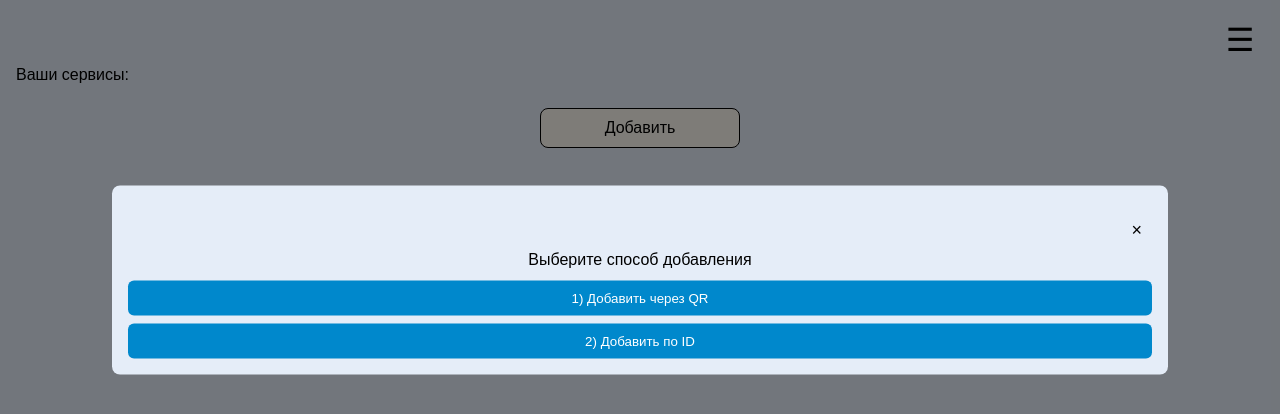
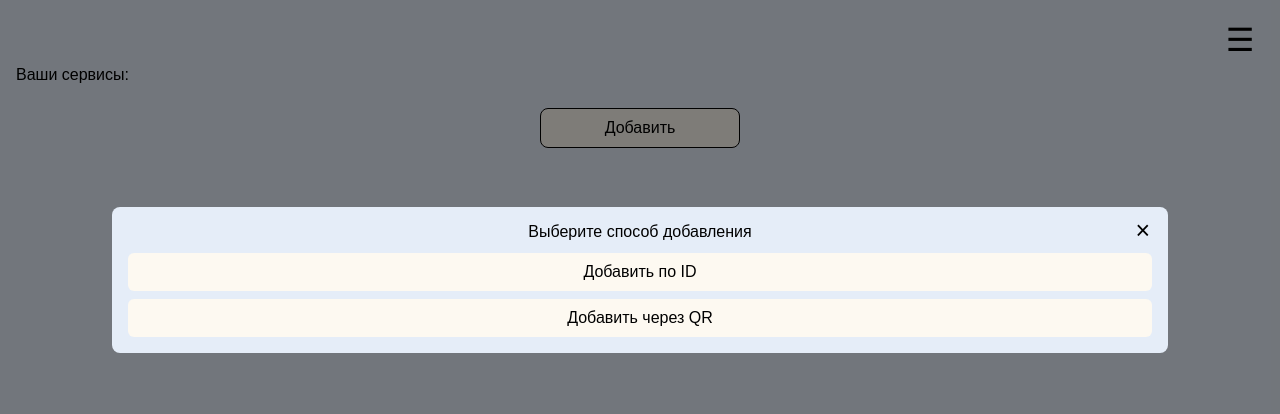
Before and after one commit to ilyapashchenko/telegram-mini-app, a website: page public/index.html in a window 1280 px wide. Both pictures are taken after a click on the button "Добавить". Drawn offline with Linux system fonts and the light colour scheme.

```diff
--- a/public/index.html
+++ b/public/index.html
@@ -43,8 +43,8 @@
   <div class="modal" id="addModal">
     <button class="close-btn" onclick="closeModal()">×</button>
     <div class="modal-title">Выберите способ добавления</div>
-    <button class="modal-button" onclick="addByQR()">1) Добавить через QR</button>
-    <button class="modal-button" onclick="addByID()">2) Добавить по ID</button>
+    <button class="modal-button" onclick="addByID()">Добавить по ID</button>
+    <button class="modal-button" onclick="addByQR()">Добавить через QR</button>
   </div>
 
   <div class="modal" id="idInputModal">
--- a/public/styles.css
+++ b/public/styles.css
@@ -100,26 +100,32 @@
     margin-bottom: 12px;
 }
 
-.modal-button,
-.close-btn {
+.modal-button {
   display: block;
   width: 100%;
   padding: 10px;
   margin-top: 8px;
   border: none;
   border-radius: 6px;
+  background-color: #fdf9f1;
+  color: black;
+  font-size: 16px;
 }
 
-.modal-button {
-    background-color: #0088cc;
-    color: white;
+.modal-button:hover {
+    background-color: #f0e9d8; /* Можешь выбрать любой другой цвет */
+    cursor: pointer;
 }
 
 .close-btn {
-    background: transparent;
+  position: absolute;
+  top: 8px;
+  right: 12px;
+  background: none;
+  border: none;
+  font-size: 25px;
   color: black;
-    font-size: 18px;
-    text-align: right;
+  cursor: pointer;
 }
 
 .book-button {
```
Lines whose indentation alone changed are shown as unchanged.
